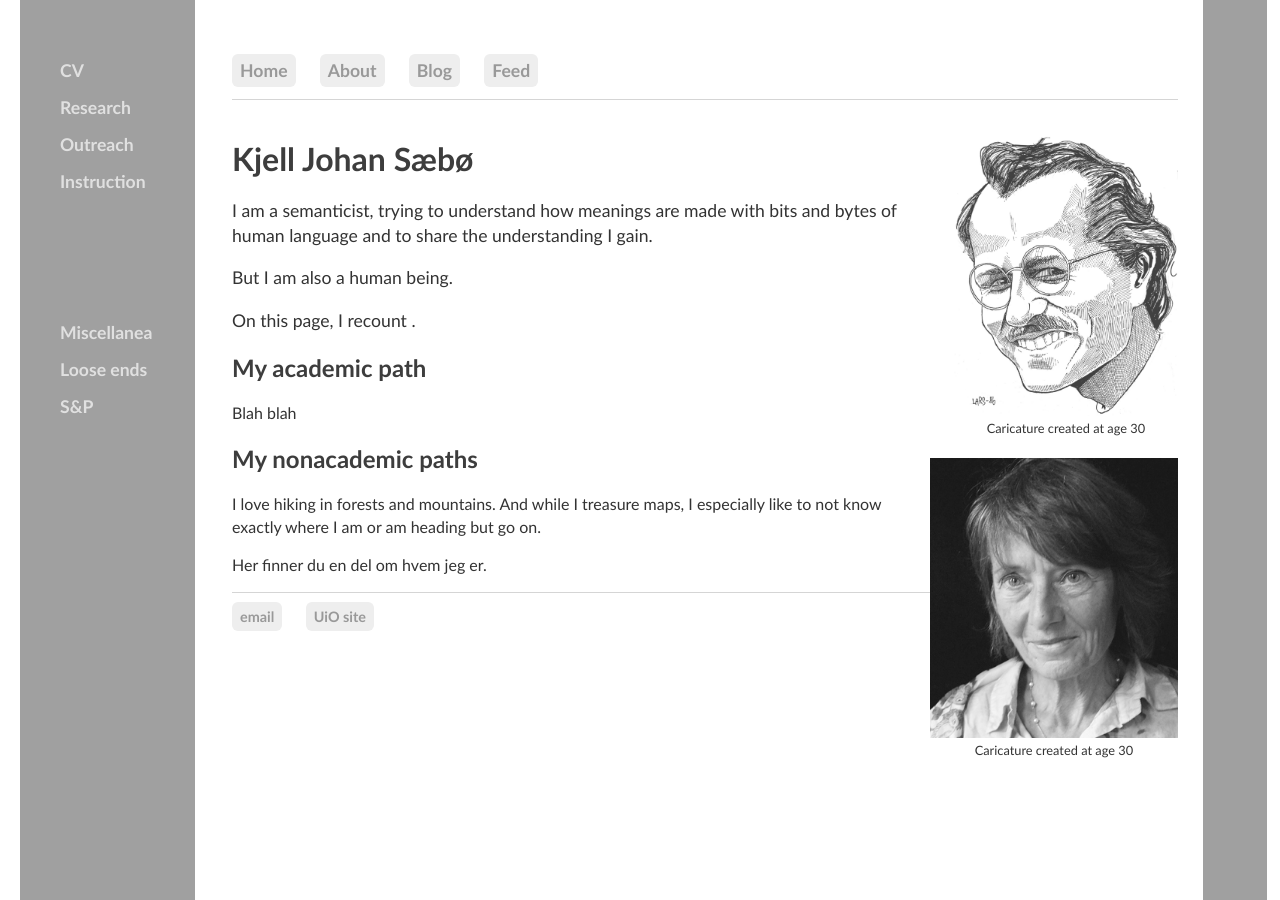
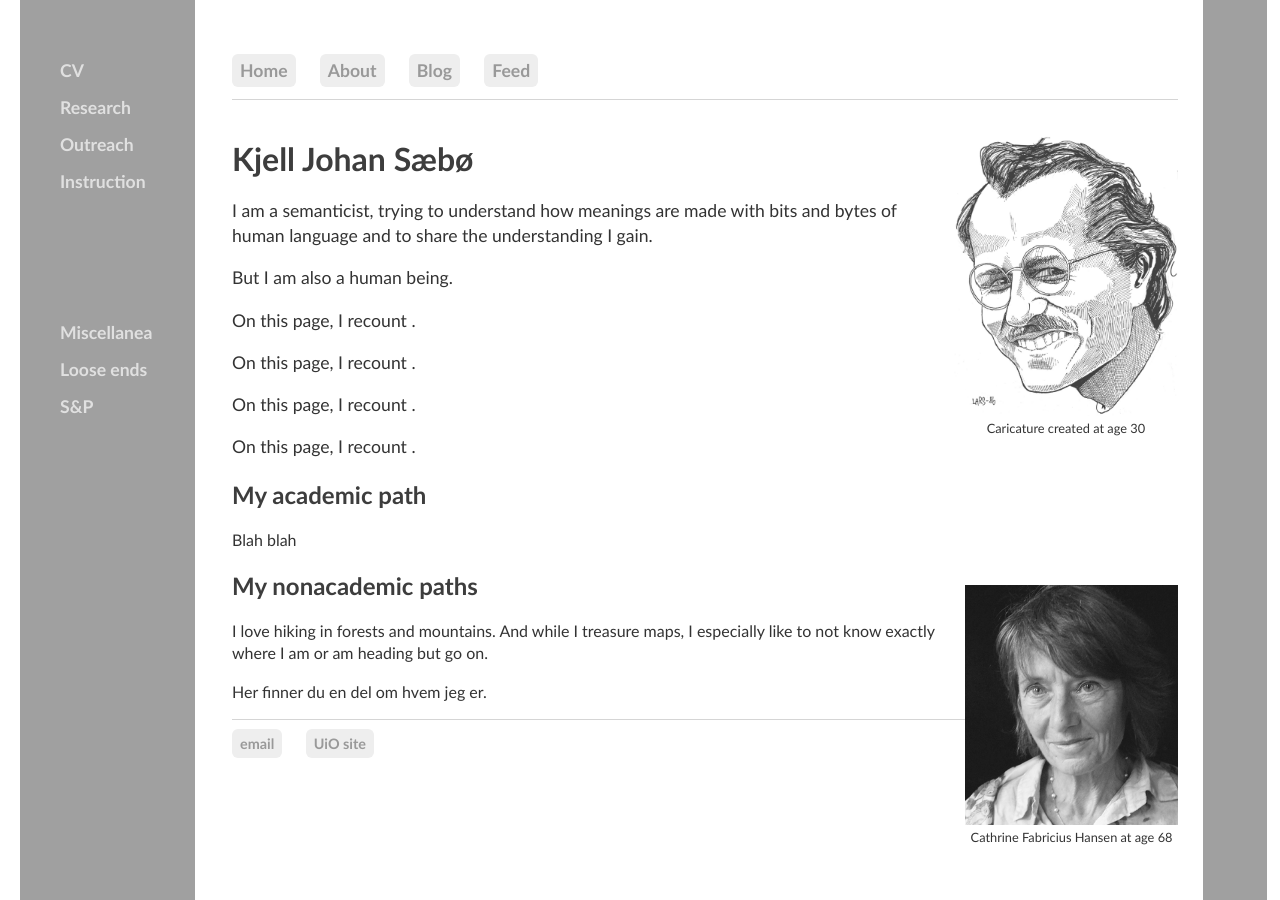
Before and after one commit to kjelljs/kjelljs.github.io, a Jekyll site: the page built from about/index.html, in a window 1280 px wide. Built offline with Jekyll 4.4.1, drawn with Linux system fonts in a browser that asks for light colours.

Commit message:
Update index.html

```diff
--- a/about/index.html
+++ b/about/index.html
@@ -24,10 +24,13 @@ figcaption {
 	<div class="ingress"><p>I am a semanticist, trying to understand how meanings are made with bits and bytes of human language and to share the understanding I gain.</p>
 		<p>But I am also a human being.</p>
 	<p>On this page, I recount .</p>
+		<p>On this page, I recount .</p>
+		<p>On this page, I recount .</p>
+		<p>On this page, I recount .</p>
 	</div>
 	<h2>My academic path</h2>
 	<p>Blah blah</p>
-	<div style="float:right;">&nbsp; &nbsp; &nbsp; &nbsp; &nbsp; &nbsp;<figure><img style="height:280px;" src="/pics/CFHgray.jpg"><figcaption>Caricature created at age 30</figcaption></figure></div>
+	<div style="float:right;">&nbsp; &nbsp; &nbsp; &nbsp; &nbsp; &nbsp;<figure><img style="height:240px;" src="/pics/CFHgray.jpg"><figcaption>Cathrine Fabricius Hansen at age 68</figcaption></figure></div>
 	<h2>My nonacademic paths</h2>
 	<p>I love hiking in forests and mountains. And while I treasure maps, I especially like to not know exactly where I am or am heading but go on.</p>
 	<p>Her finner du en del om hvem jeg er.</p>
```
